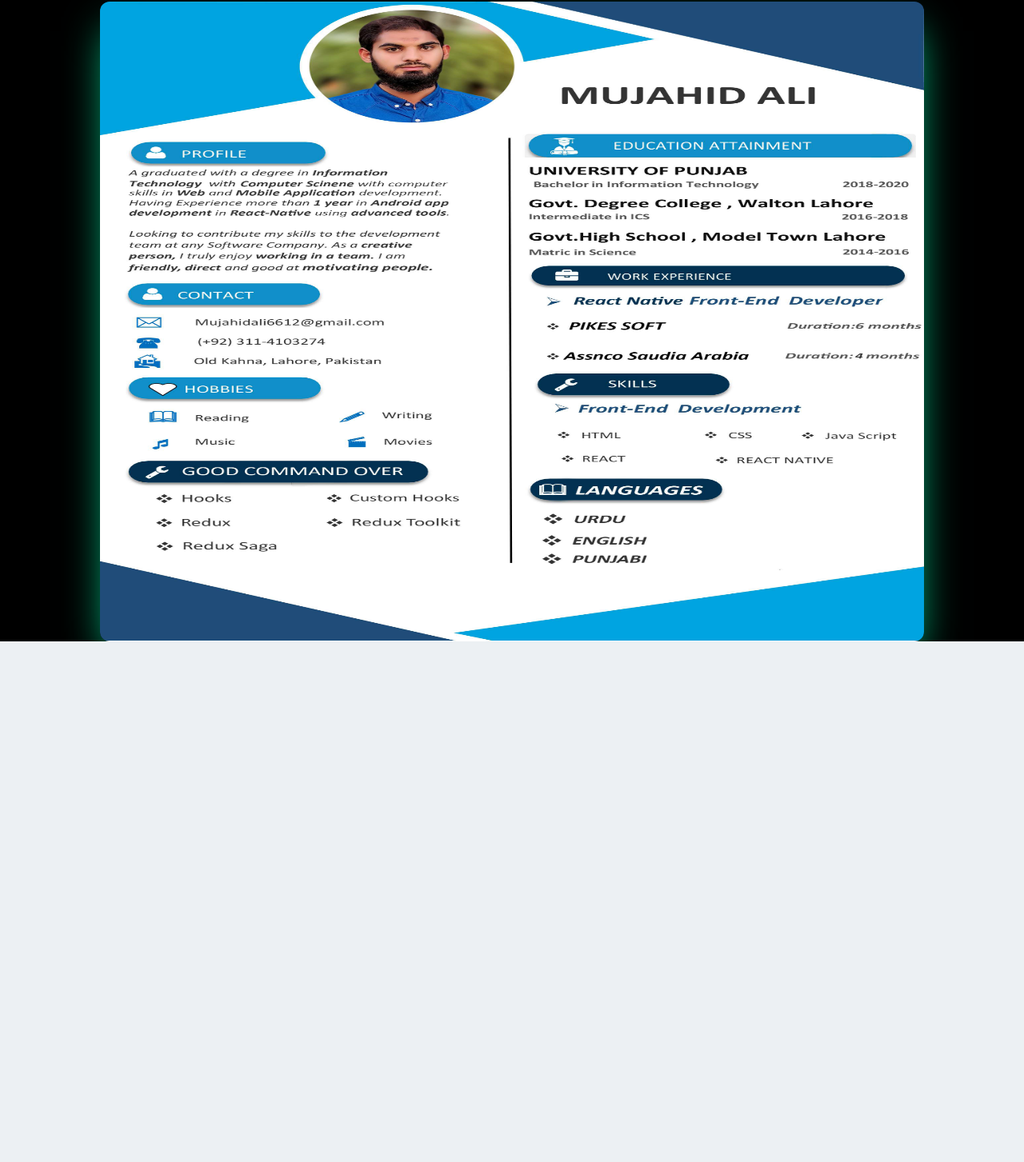
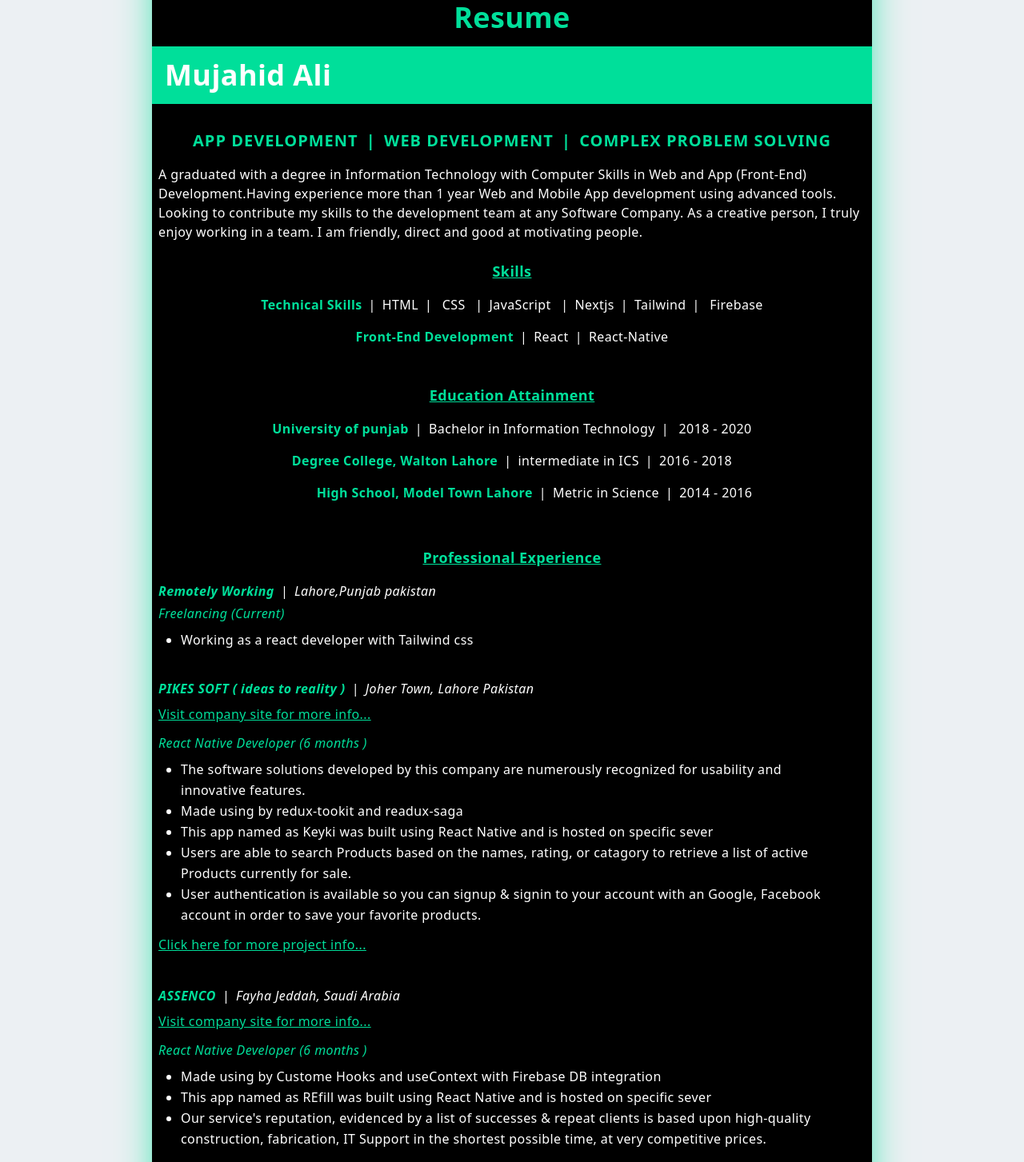
Before and after one commit to Mujahid6612/portfolio, a Next.js app: page /resume in a window 1280 px wide. Shown: the part 118-1571 px from the top of the page at 80% size. Before the commit the page ends 920 px from the top, so only its background shows below. Built offline with nearby package versions, Linux system fonts and the light colour scheme.

Commit message:
Add contact links and Resume

```diff
--- a/components/ProjectItem.jsx
+++ b/components/ProjectItem.jsx
@@ -11,7 +11,7 @@ const ProjectItem = ({ title, backgroundImg, projectUrl }) => {
         alt="/"
       />
       <div className="hidden group-hover:block absolute top-[50%] left-[50%] translate-x-[-50%] translate-y-[-50%]">
-        <h3 className="text-2xl text-white tracking-wider text-center">
+        <h3 className="xs:text-xl md:text-2xl text-white tracking-wider text-center">
           {title}
         </h3>
         <p className="pb-4 pt-2 text-white text-center">React Native</p>
--- a/pages/_app.js
+++ b/pages/_app.js
@@ -1,12 +1,12 @@
-import Navbar from '../components/Navbar';
-import '../styles/globals.css';
+import Navbar from "../components/Navbar";
+import "../styles/globals.css";
 
 function MyApp({ Component, pageProps }) {
   return (
-    <>
+    <div>
       <Navbar />
       <Component {...pageProps} />
-    </>
+    </div>
   );
 }
 
--- a/pages/resume.jsx
+++ b/pages/resume.jsx
@@ -9,172 +9,186 @@ const resume = () => {
     <>
       <Head>
         <title>Mujahid | Resume</title>
-        <meta
-          name="description"
-          content="Front-End Developer"
-        />
+        <meta name="description" content="Front-End Developer" />
         <link rel="icon" href="/fav.jpg" />
       </Head>
 
-      <div className="bg-black w-full h-full flex justify-center pt-[120px]">
-        {/* <h2 className="text-center">Resume</h2> */}
-        {/* <div className="bg-[#d0d4d6] my-4 p-4 w-full flex justify-between items-center">
-          <h2 className="text-center">Mujahid Ali</h2>
-          <div className="flex">
+      <div className="shadow-2xl shadow-[#00df9a] rounded-xl bg-black mx-auto xs:w-[343px] md:w-[900px] pt-[120px]">
+        <h2 className="text-center text-[#00df9a]">Resume</h2>
+        <div className="bg-[#00df9a] my-4 p-4 w-full flex justify-between items-center">
+          <h2 className="text-center text-white">Mujahid Ali</h2>
+          {/* <div className="flex text-white">
             <a
-              href='https://www.linkedin.com/in/clint-briley-50056920a/'
-              target='_blank'
+              // href='https://www.linkedin.com/in/clint-briley-50056920a/'
+              target="_blank"
             >
-              <FaLinkedinIn size={20} style={{ marginRight: '1rem' }} />
+              <FaLinkedinIn size={20} style={{ marginRight: "1rem" }} />
             </a>
-            <a href='https://github.com/fireclint' target='_blank'>
-              <FaGithub size={20} style={{ marginRight: '1rem' }} />
+            <a
+              //  href='https://github.com/fireclint'
+              target="_blank"
+            >
+              <FaGithub size={20} style={{ marginRight: "1rem" }} />
             </a>
-          </div>
-        </div> */}
-        <div style={{
-          width:'1030px',
-          height:'100vh'
-        }} className="flex justify-center shadow-2xl shadow-[#00df9a] rounded-xl">
-          <Image
-            className="rounded-xl"
-            width={1030}
-            height='100%'
-            src="/assets/CV.jpg"
-            alt="/"
-          />
+          </div> */}
         </div>
 
-        {/* <img
-          className="h-full rounded-xl hover:scale-105 ease-in duration-300"
-          src={require( '../public/assets/CV.jpg')}
-          alt="/"
-        /> */}
-        {/* <div className='text-center py-4 text-xl font-bold uppercase tracking-wider'>
+        <div className="text-center text-[#00df9a] py-4 text-xl font-bold uppercase tracking-wider">
           <p>
-            Proven Leadership <span className='px-1'>|</span> Web Development{' '}
-            <span className='px-1'>|</span> Complex Problem Solving
+            App Development <span className="px-1">|</span> Web Development{" "}
+            <span className="px-1">|</span> Complex Problem Solving
           </p>
-        </div> */}
-        {/* <p>
-          Analytical, innovative, and motivated web development professional
-          with experience in customer service, team leadership, and
-          organizational effectiveness in fast-paced and challenging
-          environments. Adept at developing strategies and driving streamlined
-          operations. Diverse analytical skills, team collaboration, and
-          relationship building. Consummate professional, and motivated leader,
-          with solid interpersonal abilities and complex problem-solving skills.
-          Effective and proven track record of critical thinking, idea
-          generation, and optimizing efficiencies.
-        </p> */}
+        </div>
+        <p className="text-white px-2">
+          A graduated with a degree in Information Technology with Computer
+          Skills in Web and App (Front-End) Development.Having experience more
+          than 1 year Web and Mobile App development using advanced tools.
+          Looking to contribute my skills to the development team at any
+          Software Company. As a creative person, I truly enjoy working in a
+          team. I am friendly, direct and good at motivating people.
+        </p>
+        {/* skills */}
+        <div className="text-center py-4">
+          <h5 className="text-center text-[#00df9a] underline text-[18px] py-2">
+            Skills
+          </h5>
+          <p className="py-2 text-white">
+            <span className="font-bold text-[#00df9a]">Technical Skills</span>
+            <span className="px-2">|</span>HTML
+            <span className="px-2">|</span> CSS <span className="px-2">|</span>
+            JavaScript <span className="px-2">|</span>Nextjs
+            <span className="px-2">|</span>Tailwind
+            <span className="px-2">|</span> Firebase
+          </p>
 
-        {/* Skills */}
-        {/* <div className='text-center py-4'>
-          <h5 className='text-center underline text-[18px] py-2'>Skills</h5>
-          <p className='py-2'>
-            <span className='font-bold'>Technical Skills</span>
-            <span className='px-2'>|</span>Front-End Web Developer
-            <span className='px-2'>|</span> HTML <span className='px-2'>|</span>
-            CSS <span className='px-2'>|</span>React
-            <span className='px-2'>|</span>Tailwind
-            <span className='px-2'>|</span> Firebase
+          <p className="py-2 text-white">
+            <span className="font-bold text-[#00df9a]">
+              Front-End Development
+            </span>
+            <span className="px-2">|</span>React
+            <span className="px-2">|</span>React-Native
           </p>
-          <p className='py-2'>
-            <span className='font-bold'>Amazon Web Services</span>
-            <span className='px-2'>|</span>Amazon Web Services Cloud
-            Practitioner
+        </div>
+
+   {/* education */}
+   <div className="text-center py-4">
+          <h5 className="text-center text-[#00df9a] underline text-[18px] py-2">
+            Education Attainment
+          </h5>
+          <p className="py-2 text-white">
+            <span className="font-bold text-[#00df9a]">University of punjab</span>
+            <span className="px-2">|</span>Bachelor in Information Technology
+            <span className="px-2">|</span> 2018 - 2020
           </p>
-        </div> */}
 
+          <p className="py-2 text-white">
+            <span className="font-bold text-[#00df9a]">
+              Degree College, Walton Lahore
+            </span>
+            <span className="px-2">|</span>intermediate in ICS
+            <span className="px-2">|</span>2016 - 2018
+          </p>
+
+          <p className=" ml-14 py-2 text-white">
+            <span className="font-bold text-[#00df9a]">
+              High School, Model Town Lahore
+            </span>
+            <span className="px-2">|</span>Metric in Science
+            <span className="px-2">|</span>2014 - 2016
+          </p>
+        </div>
         {/* Experience */}
-        {/* <div className='py-4'>
-          <h5 className='text-center underline text-[18px] py-4'>
+        <div className="py-4 px-2 text-white">
+          <h5 className="text-center text-[#00df9a] underline text-[18px] py-4">
             Professional Experience
           </h5>
-          <p className='italic'>
-            <span className='font-bold'>Preston EMS</span>
-            <span className='px-2'>|</span>Grayson County, TX
+          <p className="italic">
+            <span className="font-bold text-[#00df9a]">Remotely Working</span>
+            <span className="px-2">|</span>Lahore,Punjab pakistan
           </p>
-          <p className='py-1 italic'>Paramedic (Current)</p>
-          <ul className='list-disc list-outside px-7 py-1 leading-relaxed'>
+          <p className="py-1 italic text-[#00df9a]">Freelancing (Current)</p>
+          <ul className="list-disc list-outside px-7 py-1 leading-relaxed">
+            <li>Working as a react developer with Tailwind css</li>
+          </ul>
+        </div>
+        {/* Experience */}
+        <div className="py-4 px-2 text-white">
+          <p className="italic">
+            <span className="font-bold text-[#00df9a]">
+              PIKES SOFT ( ideas to reality )
+            </span>
+            <span className="px-2">|</span>Joher Town, Lahore Pakistan
+          </p>
+          <a href="https://www.pikessoft.com/">
+            <p className="py-2 text-[#00df9a] underline cursor-pointer">
+              Visit company site for more info...
+            </p>
+          </a>
+          <p className="py-1 italic text-[#00df9a]">
+            React Native Developer (6 months )
+          </p>
+          <ul className="list-disc list-outside px-7 py-1 leading-relaxed">
             <li>
-              Lead paramedic on an ALS 911 ambulance covering rural Grayson
-              County.
+              The software solutions developed by this company are numerously
+              recognized for usability and innovative features.
+            </li>
+            <li>Made using by redux-tookit and readux-saga</li>
+            <li>
+              This app named as Keyki was built using React Native and is hosted
+              on specific sever
             </li>
             <li>
-              Work surrounding departments organizing treatment protocols and
-              facilitate hands on training operations.
+              Users are able to search Products based on the names, rating, or
+              catagory to retrieve a list of active Products currently for sale.
             </li>
             <li>
-              Manage high stress 911 situations such as medical emergencies,
-              traumatic emergencies, and water accidents
+              User authentication is available so you can signup & signin to
+              your account with an Google, Facebook account in order to save
+              your favorite products.
+            </li>
+          </ul>
+          <a href="/#projects">
+            <p className="py-2 text-[#00df9a] underline cursor-pointer">
+              Click here for more project info...
+            </p>
+          </a>
+        </div>
+        {/* Experience */}
+        <div className="py-4 px-2 text-white">
+          <p className="italic">
+            <span className="font-bold text-[#00df9a]">ASSENCO</span>
+            <span className="px-2">|</span>Fayha Jeddah, Saudi Arabia
+          </p>
+          <a href="http://www.assnco-me.com//">
+            <p className="py-2 text-[#00df9a] underline cursor-pointer">
+              Visit company site for more info...
+            </p>
+          </a>
+          <p className="py-1 italic text-[#00df9a]">
+            React Native Developer (6 months )
+          </p>
+          <ul className="list-disc list-outside px-7 py-1 leading-relaxed">
+            <li>
+              Made using by Custome Hooks and useContext with Firebase DB
+              integration
             </li>
             <li>
-              Public outreach and relations for the municipality from healthcare
-              awareness to training methods.
+              This app named as REfill was built using React Native and is
+              hosted on specific sever
+            </li>
+            <li>
+              Our service's reputation, evidenced by a list of successes &
+              repeat clients is based upon high-quality construction,
+              fabrication, IT Support in the shortest possible time, at very
+              competitive prices.
             </li>
           </ul>
-        </div> */}
-        {/* Experience */}
-        {/* <div className='py-4'>
-          <p className='italic'>
-            <span className='font-bold'>CITY OF SHERMAN, TX</span>
-            <span className='px-2'>|</span>Sherman, TX
-          </p>
-          <p className='py-1 italic'>Paramedic / Firefighter (2010 – 2019)</p>
-          <ul className='list-disc list-outside px-7 py-1 leading-relaxed'>
-            <li>
-              Ensured proper implementation of firefighting techniques and
-              practices including controlling and extinguishing fires, operating
-              hose lines, and fire ground operations, ventilation, and search
-              and rescue.
-            </li>
-            <li>
-              Oversaw comprehensive understanding, operation, and maintenance of
-              fire engines, ladder trucks, technical rescue apparatus, and
-              response trailers.
-            </li>
-            <li>
-              Performed ALS techniques as needed within emergency situations
-              including the use of an esophageal or dual lumen airway device and
-              oral intubation using laryngoscopy.
-            </li>
-            <li>
-              Collaborated with a talented and high performing team of
-              firefighters in high pressure and stressful situations as needed.
-            </li>
-            <li>
-              Utilized proven and demonstrated knowledge of multiple
-              certifications including Pediatric Advanced Life Support,
-              Prehospital Trauma Life Support, and Advanced Cardiac Life
-              Support, among others.
-            </li>
-          </ul>
-        </div> */}
-        {/* Experience */}
-        {/* <div className='py-4'>
-          <p className='italic'>
-            <span className='font-bold italic'>
-              BIGCOMMERCE, SHOPIFY, WOOCOMMERCE
-            </span>
-            <span className='px-2'>|</span>Sachse, TX
-          </p>
-          <p className='py-1 italic'>Freelance Work</p>
-          <ul className='list-disc list-outside px-7 py-1 leading-relaxed'>
-            <li>
-              Ensured comprehensive understanding of HTML, CSS, and JavaScript
-              to troubleshoot issues and concerns.
-            </li>
-            <li>
-              Fixes small bugs, configure operation and analytic plugins, and
-              design changes as needed.
-            </li>
-            <li>
-              Worked directly with a diverse client base to understand and
-              implement multiple technologies and programs.
-            </li>
-          </ul>
-        </div> */}
+          <a href="/#projects">
+            <p className="py-2 text-[#00df9a] underline cursor-pointer">
+              Click here for more project info...
+            </p>
+          </a>
+        </div>
       </div>
     </>
   );
```
Also changed, not shown: components/Contact.jsx (+27 -12 lines), components/Navbar.jsx (+98 -68 lines).
